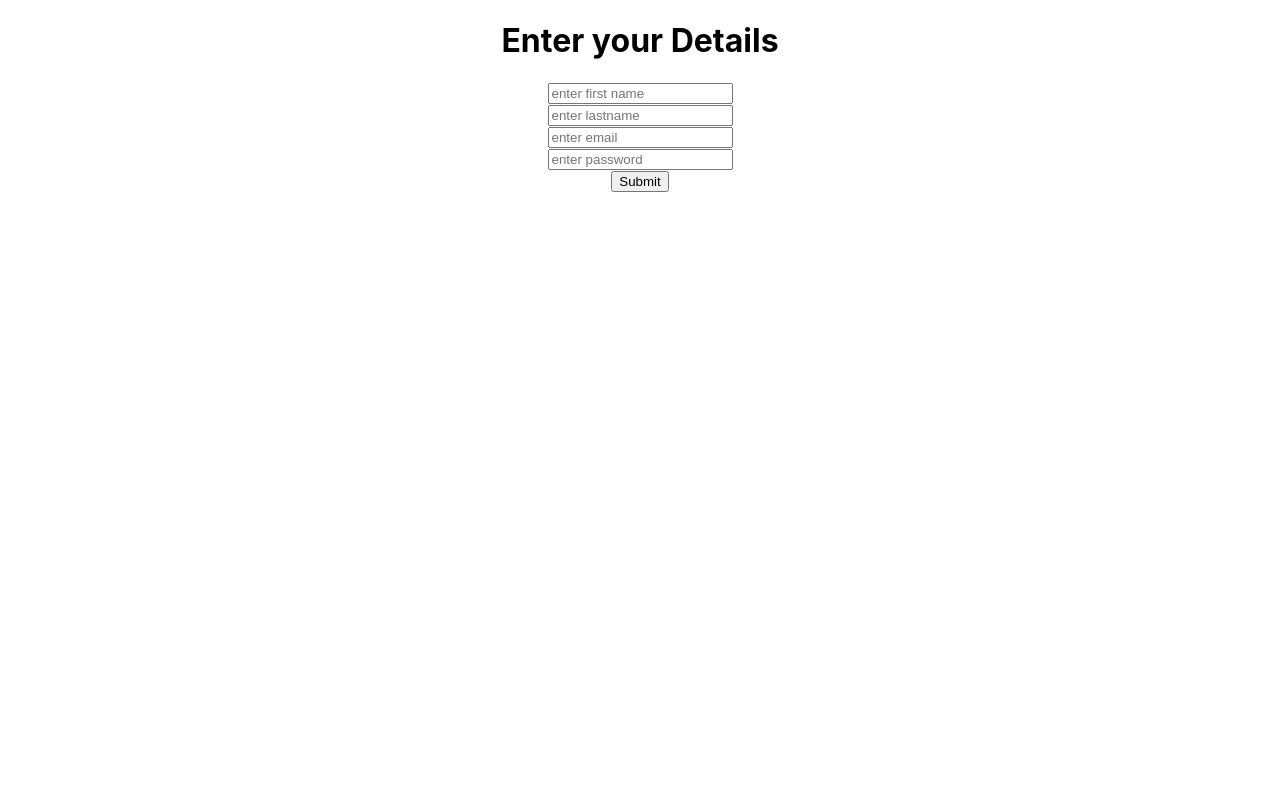
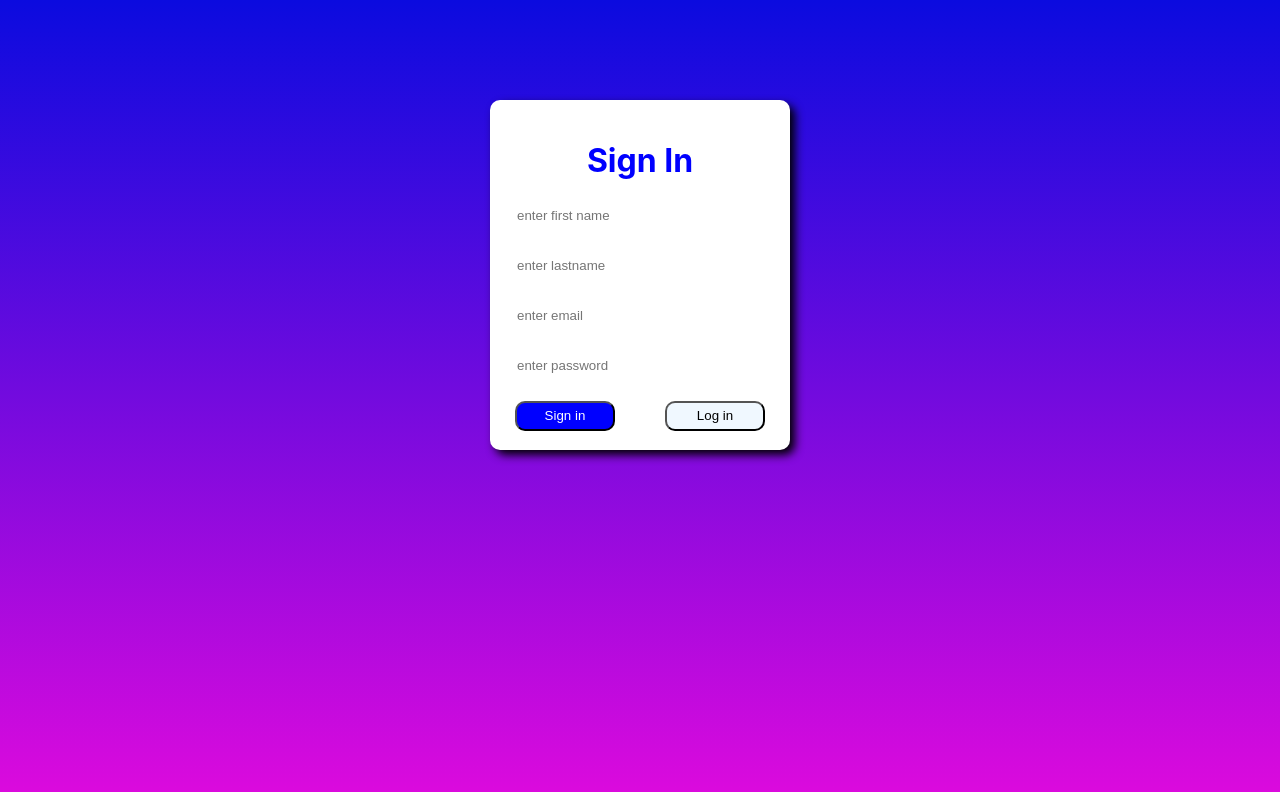
Before and after one commit to Reactongraph/project_traning, a React (Create React App) app in the folder app/: page / in a window 1280 px wide. Shown: the top 792 px of the page. Built offline with nearby package versions, Linux system fonts and the light colour scheme.

Commit message:
sign in and log in pages are made

```diff
--- a/app/src/App.css
+++ b/app/src/App.css
@@ -1,5 +1,11 @@
 .App {
   text-align: center;
+}
+.logindiv{
+  display: flex;
+  justify-content: center;
+  height: 100vh;
+  background:linear-gradient(rgb(11, 11, 223),rgb(221, 10, 221));
 }
 
 .App-logo {
--- a/app/src/App.js
+++ b/app/src/App.js
@@ -1,27 +1,15 @@
 import logo from './logo.svg';
 import './App.css';
-import {useForm} from 'react-hook-form'
+
+import Login from './components/login-signup/Login';
 
 
     function App() {
-      const{register,handleSubmit,formState:{errors}}=useForm()
-      const onSubmit=(data)=>{
-        console.log(data)
-      }
+
       return (
-        <div className="App">
-           <h1>Enter your Details</h1>
-        <form onSubmit={handleSubmit(onSubmit)}>
-          <input type="text" {... register("firstName",{required:true})} placeholder="enter first name"/>
-          {errors.firstName && <p>First name is required</p>}<br/>
-          <input type='text' {...register("lastName",{required:true})} placeholder="enter lastname"/>
-          {errors.lastName && <p>lastname is required</p>}<br/>
-          <input type="text" {...register("email",{required:true})} placeholder="enter email"/>
-          {errors.email && <p>Email is required</p>}<br/>
-          <input type="password" {...register("password",{required:true})} placeholder="enter password"/>
-            {errors.password && <p>Password is required</p>}<br/>
-            <input type="Submit" value="Submit"/>
-        </form>
+        <div className='logindiv'>
+
+          <Login/>
         </div>
       );
     }
--- /dev/null
+++ b/app/src/components/login-signup/Login.js
@@ -0,0 +1,49 @@
+import React from "react";
+import {useForm} from 'react-hook-form'
+import {useState} from 'react'
+import './login.css'
+const Login=()=>{
+  const{register,handleSubmit,formState:{errors}}=useForm()
+  const[action,setAction]=useState("Sign In")
+  const handleaction1=()=>{
+    setAction("Sign In")
+  }
+  const handleaction2=()=>{
+    setAction("Log In")
+  }
+
+  const onSubmit=(data)=>{
+    console.log(data)
+  }
+    return(
+
+       <div className="main">
+            <h1>{action}</h1>
+        <form onSubmit={handleSubmit(onSubmit)}>
+          {action==="Log In"?<div></div>:<div className="inputdivs">
+          <input type="text" {... register("firstName",{required:true})} placeholder="enter first name"/>
+          {errors.firstName && <p>First name is required</p>}
+          </div>
+          }
+          {action==="Log In"?<div></div>:<div className="inputdivs">
+          <input type='text' {...register("lastName",{required:true})} placeholder="enter lastname"/>
+          {errors.lastName && <p>lastname is required</p>}
+          </div>}
+
+          <div className="inputdivs">
+          <input type="text" {...register("email",{required:true})} placeholder="enter email"/>
+          {errors.email && <p>Email is required</p>}
+          </div>
+          <div className="inputdivs">
+          <input type="password" {...register("password",{required:true})} placeholder="enter password"/>
+            {errors.password && <p>Password is required</p>}
+            </div>
+            <input className={action==="Sign In"?"signin":"login"} type="Submit" value="Sign in" onClick={handleaction1}/>
+            <input className={action==="Log In"?"signin logmar":"login logmar"} type="button" value="Log in" onClick={handleaction2}/>
+            {action==="Sign In"?<div></div>:<div className="fpassword"><a>Forget Password?</a></div>}
+        </form>
+       </div>
+
+    )
+}
+export default Login
--- /dev/null
+++ b/app/src/components/login-signup/login.css
@@ -0,0 +1,72 @@
+
+.main
+{
+    background-color: white;
+    display: flex;
+    flex-direction: column;
+    align-items: center;
+    margin-top: 100px;
+    justify-content: center;
+    width:300px;
+    height:350px;
+    border-radius:10px;
+    box-shadow: 5px 5px 10px;
+}
+.main h1{
+    color: blue;
+
+}
+.inputdivs {
+
+    width:250px;
+    height:30px;
+    display: flex;
+    flex-direction: column;
+    justify-content: center;
+    margin-bottom:20px;
+
+    }
+
+.signin{
+    color:white;
+    background-color: blue;
+    border-radius:10px;
+    width:100px;
+    height:30px;
+    cursor: pointer;
+
+
+}
+.login{
+    background-color: white;
+    color: black; background-color:aliceblue;
+    border-radius:10px;
+    width:100px;
+    height:30px;
+    cursor: pointer;
+
+
+}
+.logmar{
+    margin-left:50px;
+
+}
+.inputdivs input{
+    border: none;
+    outline:none;
+    /*background-color:aliceblue;*/
+
+}
+.inputdivs p{
+    color:red;
+    font-size: smaller;
+}
+.fpassword{
+    color: grey;
+    text-align: center;
+    margin-top:20px;
+
+}
+.fpassword a{
+    cursor: pointer;
+}
```
